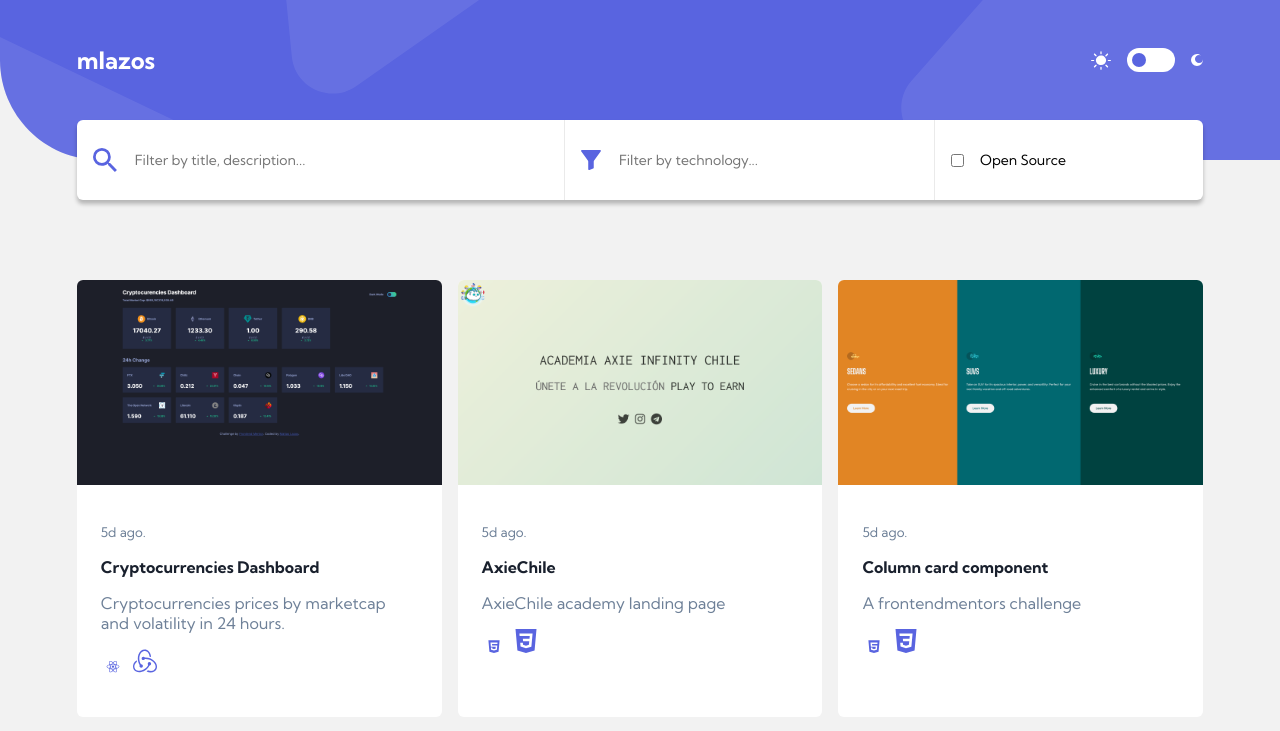
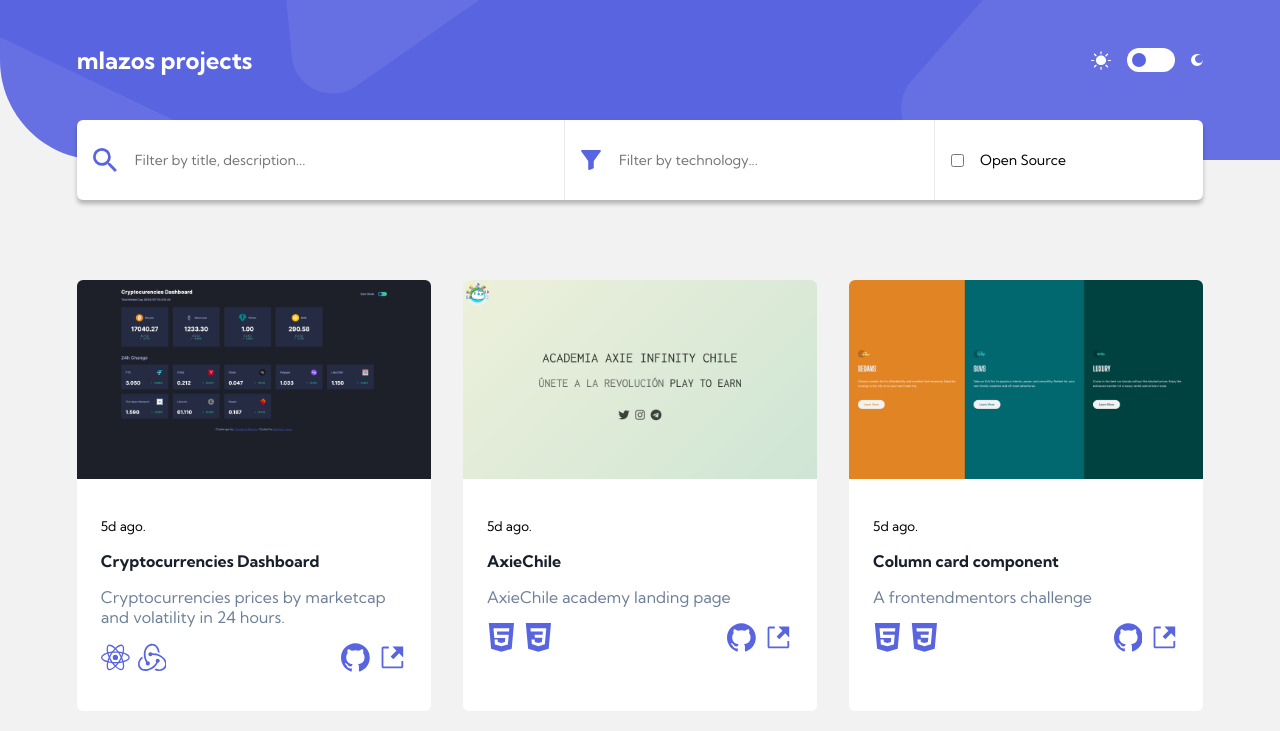
Before and after one commit to mlazos7/portfolio, a React (Create React App) app: page / in a window 1280 px wide. Shown: the top 731 px of the page. Built offline with nearby package versions, Linux system fonts and the light colour scheme.

Commit message:
adding github url to projects

```diff
--- a/src/assets/styles/index.scss
+++ b/src/assets/styles/index.scss
@@ -99,29 +99,29 @@ body {
   cursor: pointer;
 }
 
-.content {
+.grid-card {
   margin-top: 5rem;
   display: grid;
   grid-template-columns: 1fr 1fr 1fr;
-  gap: 1rem;
+  gap: 2rem;
   padding: 0 $padding;
+}
 
-  >div {
+.card {
   border-radius: 6px;
   background-color: white;
   overflow: hidden;
 
-    img {
+  &__thumbail {
     width: 100%;
     height: auto;
   }
-    >div {
 
+  &__body {
     min-height: 228px;
     padding: 2rem 1.5rem;
 
-      :first-child {
-        // border-top: 1px solid #6e8098;
+    .small {
       padding-top: 0.7rem;
       color: #6e8098;
     }
@@ -135,13 +135,21 @@ body {
       color: #6e8098;
     }
 
-      .tags {
+    .info {
       display: flex;
       padding-top: 1rem;
+      justify-content: space-between;
+
+      div {
+        display: flex;
         gap: 0.5rem;
       }
     }
   }
+}
+
+.card:hover {
+  transform: scale(1.07);
 }
 
 @media only screen and (max-width: 1024px) {
--- a/src/components/Header.tsx
+++ b/src/components/Header.tsx
@@ -32,7 +32,7 @@ const Header = () => {
   return (
     <header>
       <section>
-        <h1>mlazos</h1>
+        <h1>mlazos projects</h1>
         <ThemeToggle />
       </section>
     </header>
--- a/src/components/projects/index.tsx
+++ b/src/components/projects/index.tsx
@@ -9,7 +9,10 @@ import {
   SiHtml5,
   SiReact,
   SiRedux,
+  SiGithub,
 } from "react-icons/si";
+
+import { GoLinkExternal } from "react-icons/go";
 import { MdDisabledByDefault } from "react-icons/md";
 
 const Icon = ({ tag }: { tag: Tags }) => {
@@ -32,30 +35,57 @@ const Icon = ({ tag }: { tag: Tags }) => {
 };
 
 const projectList = projects.map((item) => (
-  <div key={item.id}>
-    <img src={item.thumbail} alt={`preview ${item.projectName}`} />
-    <div>
-      <small className="header">5d ago.</small>
+  <div key={item.id} className="card">
+    <img
+      src={item.thumbail}
+      alt={`preview ${item.projectName}`}
+      className="card__thumbail"
+    />
+    <div className="card__body">
+      <small>5d ago.</small>
       <h4>{item.projectName}</h4>
       <p>{item.description}</p>
-      <div className="tags">
-        {item.tags.map((tag, index) => (
+      <div className="info">
         <IconContext.Provider
-            key={index}
           value={{
             color: "#5964E0",
             className: "react-icons",
-              size: "1.5rem",
+            size: "1.8rem",
           }}
         >
-            <Icon tag={tag} />
+          <div>
+            {item.tags.map((tag, index) => (
+              <Icon key={index} tag={tag} />
+            ))}
+          </div>
+          <div className="pointer">
+            {item.repositoryUrl && (
+              <>
+                <a
+                  href={item.repositoryUrl}
+                  target="_blank"
+                  rel="noreferrer"
+                  aria-label="Github"
+                >
+                  <SiGithub />
+                </a>
+                <a
+                  href={item.siteUrl}
+                  target="_blank"
+                  rel="noreferrer"
+                  aria-label="Website"
+                >
+                  <GoLinkExternal />
+                </a>
+              </>
+            )}
+          </div>
         </IconContext.Provider>
-        ))}
       </div>
     </div>
   </div>
 ));
 
-const ProjectList = () => <div className="content">{projectList}</div>;
+const ProjectList = () => <div className="grid-card">{projectList}</div>;
 
 export { ProjectList };
--- a/src/data.ts
+++ b/src/data.ts
@@ -7,7 +7,7 @@ const data: Array<Project> = [
         description: 'Cryptocurrencies prices by marketcap and volatility in 24 hours.',
         tags: ['react', 'redux'],
         repositoryUrl: 'https://github.com/mlazos7/crypto-dashboard',
-        siteUrl: 'mlazos7.github.io/crypto-dashboard/',
+        siteUrl: 'https://mlazos7.github.io/crypto-dashboard/',
         thumbail: 'crypto.png'
 
     },
@@ -17,7 +17,7 @@ const data: Array<Project> = [
         description: 'AxieChile academy landing page',
         tags: ['html','css'],
         repositoryUrl: 'https://github.com/mlazos7/axiechile-landing',
-        siteUrl: '* https://www.axiechile.cl/',
+        siteUrl: 'https://www.axiechile.cl/',
         thumbail: 'axie.png'
     },
     {
@@ -26,7 +26,7 @@ const data: Array<Project> = [
         description: 'A frontendmentors challenge',
         tags: ['html','css'],
         repositoryUrl: 'https://github.com/mlazos7/3column-card-component',
-        siteUrl: '* https://mlazos7.github.io/3column-card-component/',
+        siteUrl: 'https://mlazos7.github.io/3column-card-component/',
         thumbail: '3column.png'
     },
     {
@@ -35,7 +35,7 @@ const data: Array<Project> = [
         description: 'App for contest Nebulas(NAS) blockchain',
         tags: ['js'],
         repositoryUrl: 'https://github.com/mlazos7/QuestioNAS-Blockchain',
-        siteUrl: '* https://mlazos7.github.io/QuestioNAS-Blockchain/',
+        siteUrl: 'https://mlazos7.github.io/QuestioNAS-Blockchain/',
         thumbail: 'nebulas.png'
     }
 ]
--- a/src/types.d.ts
+++ b/src/types.d.ts
@@ -6,6 +6,6 @@ export interface Project {
     description: string,
     thumbail?: string,
     tags: Array<Tags>,
-    repositoryUrl: string,
-    siteUrl: string
+    repositoryUrl?: string,
+    siteUrl?: string
 }
```
Lines whose indentation alone changed are shown as unchanged.
